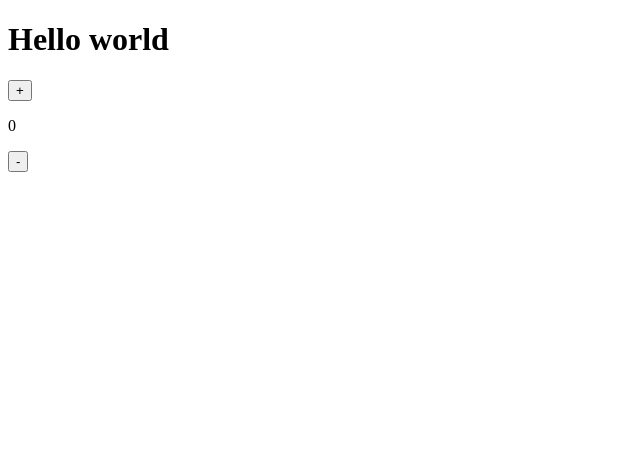
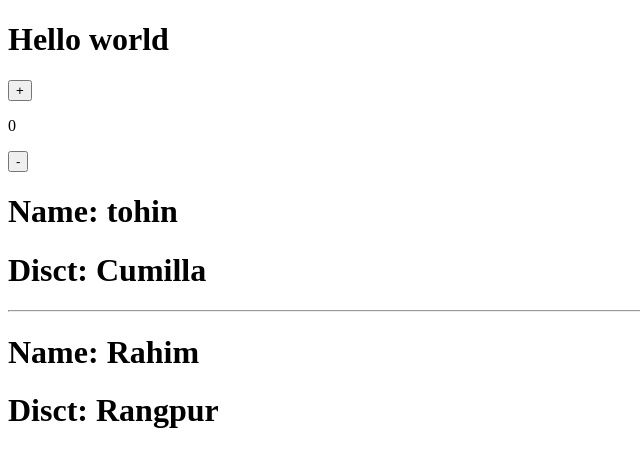
Before and after one commit to faysalahmed10/ReactBasic, a React (Create React App) app: page / in a window 1280 px wide. Shown: the top 466 px of the page, without its empty margins (0-640 px from the left). Built offline with nearby package versions, Linux system fonts and the light colour scheme.

Commit message:
use props multiple data work

```diff
--- /dev/null
+++ b/src/About.jsx
@@ -0,0 +1,16 @@
+import React from 'react'
+
+
+const About = (props)=>{
+
+    return(
+        <div>
+            <h1>Name: {props.name}</h1>
+            <h1>Disct: {props.dist}</h1>
+        </div>
+    )
+
+}
+
+
+export default About
--- a/src/App.jsx
+++ b/src/App.jsx
@@ -1,4 +1,5 @@
 import React,{useState} from 'react'
+import About from './About';
 
 const App = () =>{
 
@@ -12,7 +13,9 @@ const App = () =>{
             <button onClick={()=> setNumber(number+1)} >+</button>
             <p>{number}</p>
             <button onClick={()=>setNumber(number-1)} >-</button>
-
+            <About name="tohin" dist="Cumilla" />
+            <hr/>
+            <About name="Rahim" dist="Rangpur" />
         </>
     )
 }
```
